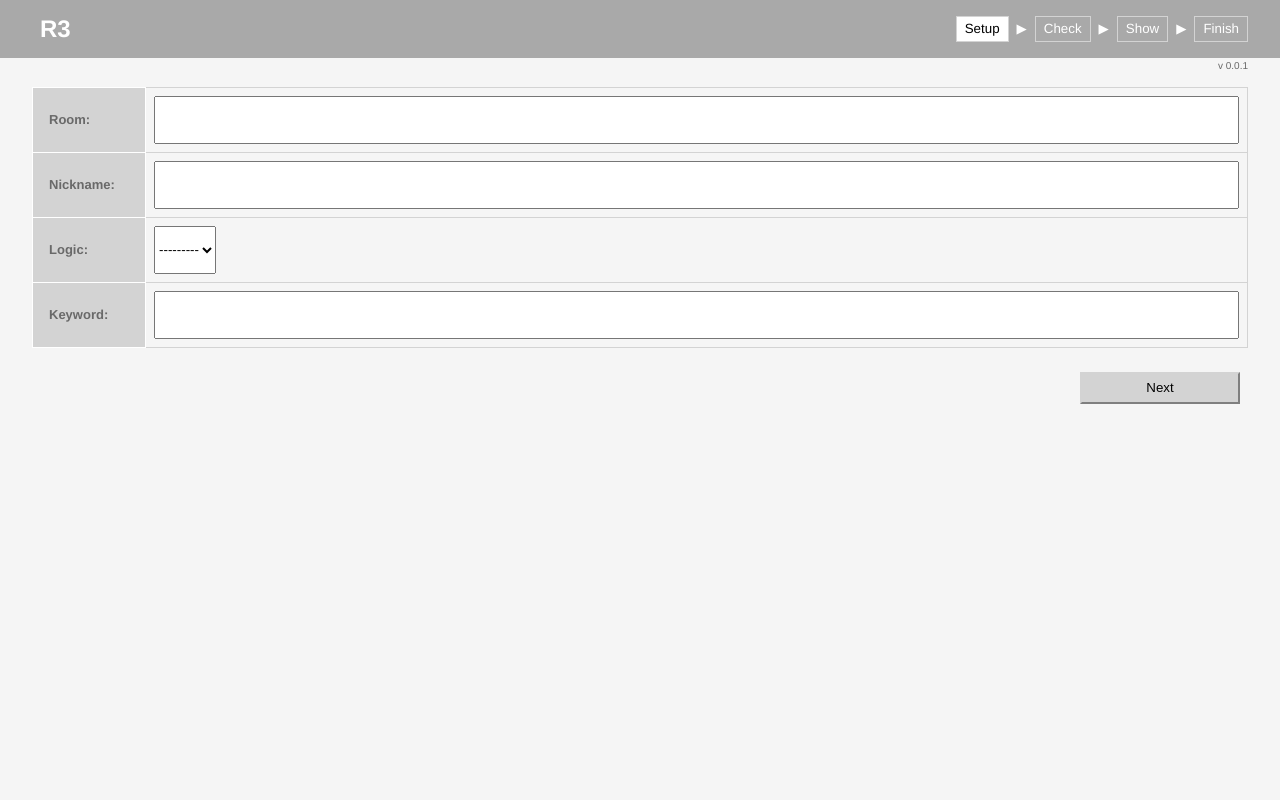
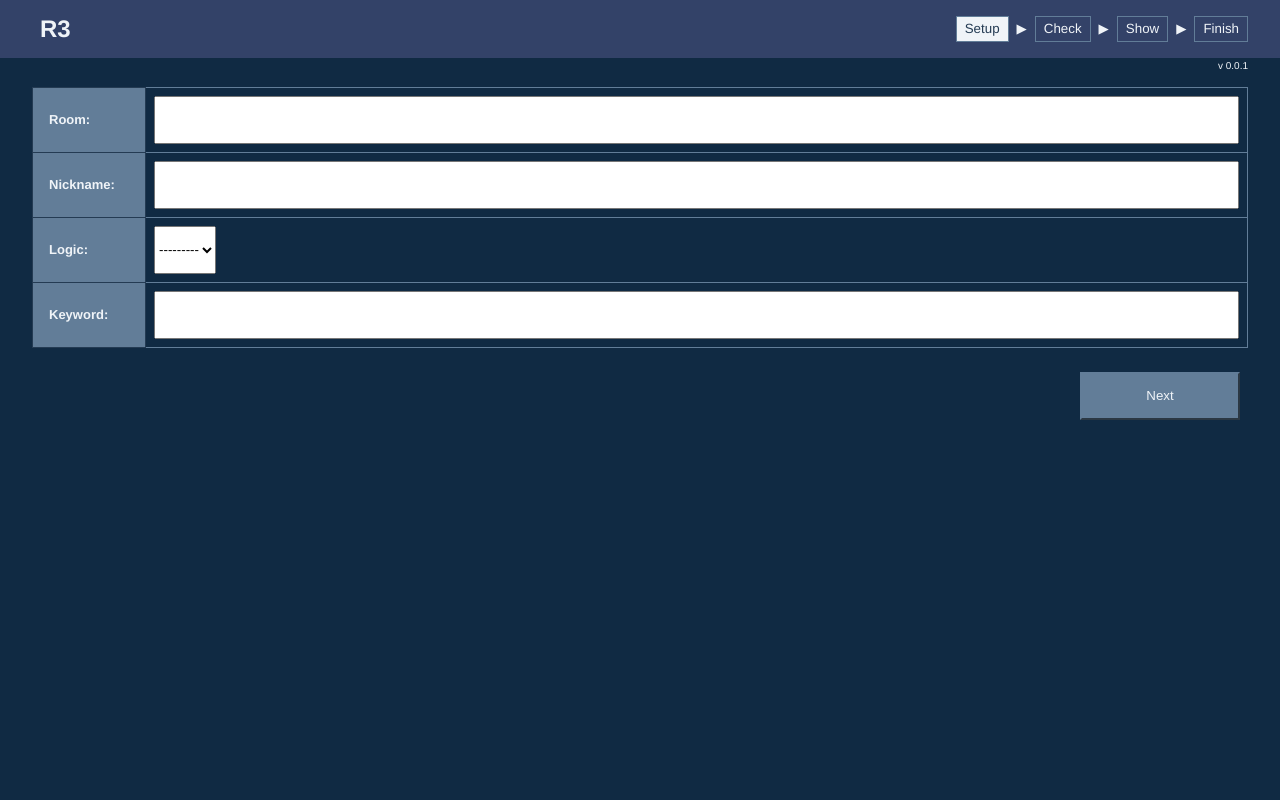
Before and after one commit to kemunpus20/r3-app, a Django app: page / in a window 1280 px wide. Run offline with Django 3.2, Linux system fonts and the light colour scheme; data that the repository does not hold is empty.

Commit message:
change color theme

```diff
--- a/r3/logics.py
+++ b/r3/logics.py
@@ -97,7 +97,9 @@ def default_get_content(trial, seq, param_list):
         media = Media.objects.get(pk=media_list[media_index])
 
         if media:
-            return json.dumps({"ext": media.ext, "url": media.content.url}, ensure_ascii=False)
+            return json.dumps(
+                {"ext": media.ext, "url": media.content.url}, ensure_ascii=False
+            )
 
     raise Http404
 
--- a/r3/templates/base.html
+++ b/r3/templates/base.html
@@ -4,9 +4,10 @@
 
 <head>
     <meta charset="UTF-8">
+    <meta name="viewport" content="width=device-width,initial-scale=1">
     <link rel="stylesheet" type="text/css" href="{% static 'common.css' %}">
     <title>
-        R3 Player
+        R3-App
     </title>
     {% block head %} {% endblock %}
 </head>
--- a/r3/templates/finish.html
+++ b/r3/templates/finish.html
@@ -23,10 +23,12 @@
 <!-- Body -->
 {% block body %}
 <table>
-    <tr>
+    <tr class="data">
         <th>Room:</th>
         <td class="static">{{trial.room}}</td>
         <td class="space"></td>
+    </tr>
+    <tr class="data">
         <th>Nickname:</th>
         <td class="static">{{trial.nickname}}</td>
         <td class="space"></td>
--- a/r3/templates/start.html
+++ b/r3/templates/start.html
@@ -23,10 +23,12 @@
 <!-- Body -->
 {% block body %}
 <table>
-    <tr>
+    <tr class="data">
         <th>Room:</th>
         <td class="static">{{trial.room}}</td>
         <td class="space"></td>
+    </tr>
+    <tr class="data">
         <th>Nickname:</th>
         <td class="static">{{trial.nickname}}</td>
         <td class="space"></td>
--- a/static/common.css
+++ b/static/common.css
@@ -1,10 +1,10 @@
 :root {
-    --text-color: dimgray;
-    --background-color: whitesmoke;
-    --hilight-text-color: white;
-    --cursor-text-color: black;
-    --block-background-color: darkgray;
-    --block-hilight-color: lightgray;
+    --text-color: #F0F4F8;
+    --background-color: #102A43;
+    --hilight-color: #F0F4F8;
+    --control-color: #243B53;
+    --block-background-color: #334268;
+    --block-hilight-color: #627D98;
 }
 
 body {
@@ -21,7 +21,7 @@ div.header {
     padding-right: 2rem;
     padding-top: 1rem;
     padding-bottom: 1rem;
-    color: var(--cursor-text-color);
+    color: var(--control-color);
     background-color: var(--block-background-color);
 }
 
@@ -49,29 +49,29 @@ td.title {
     font-size: x-large;
     font-weight: bolder;
     border: 0;
-    color: var(--hilight-text-color);
+    color: var(--hilight-color);
 }
 
 td.mark {
     width: auto;
-    color: var(--hilight-text-color);
+    color: var(--hilight-color);
     background-color: var(--block-background-color);
 }
 
 td.cursor {
     width: auto;
-    color: var(--cursor-text-color);
-    background-color: var(--hilight-text-color);
+    color: var(--control-color);
+    background-color: var(--hilight-color);
 }
 
 td.space {
     border: 0;
-    color: var(--hilight-text-color);
+    color: var(--hilight-color);
     width: auto;
 }
 
 td.static {
-    min-width: 5rem;
+    min-width: 7rem;
     width: auto;
 }
 
@@ -89,11 +89,19 @@ table {
     text-align: left;
 }
 
+table.play {
+    margin: auto;
+}
+
 th {
-    border: solid 1px var(--hilight-text-color);
+    border: solid 1px var(--control-color);
     background-color: var(--block-hilight-color);
     padding: 1rem;
     min-width: 5rem;
+}
+
+tr.data {
+    display: inline-block;
 }
 
 td {
@@ -122,10 +130,10 @@ textarea {
 
 button {
     width: 10rem;
-    color: var(--cursor-text-color);
+    color: var(--hilight-color);
     background-color: var(--block-hilight-color);
     border-color: var(--block-hilight-color);
-    height: 2rem;
+    height: 3rem;
 }
 
 div.button {
@@ -136,7 +144,8 @@ div.button {
 }
 
 div.prompt {
-    background-color: var(--hilight-text-color);
+    color: var(--control-color);
+    background-color: var(--hilight-color);
     margin-top: 1rem;
     margin-bottom: 1rem;
     border: 1px solid var(--block-hilight-color);
@@ -157,16 +166,16 @@ div.content {
     font-size: xx-large;
 }
 
-img.content {
+img.content,
+video.content {
     margin: auto;
     width: 100%;
     height: 70%;
     object-fit: contain;
 }
 
-video.content {
-    margin: auto;
-    width: 100%;
-    height: 70%;
-    object-fit: contain;
+@media screen and (max-width: 480px) {
+    tr.data {
+        display: block;
+    }
 }
```
Also changed, not shown: pbl/settings.py (+17 -3 lines), r3/admin.py (+10 -1 lines), r3/models.py (+8 -2 lines), r3/templates/play.html (+8 -2 lines), requirements.txt (+7 -6 lines).
